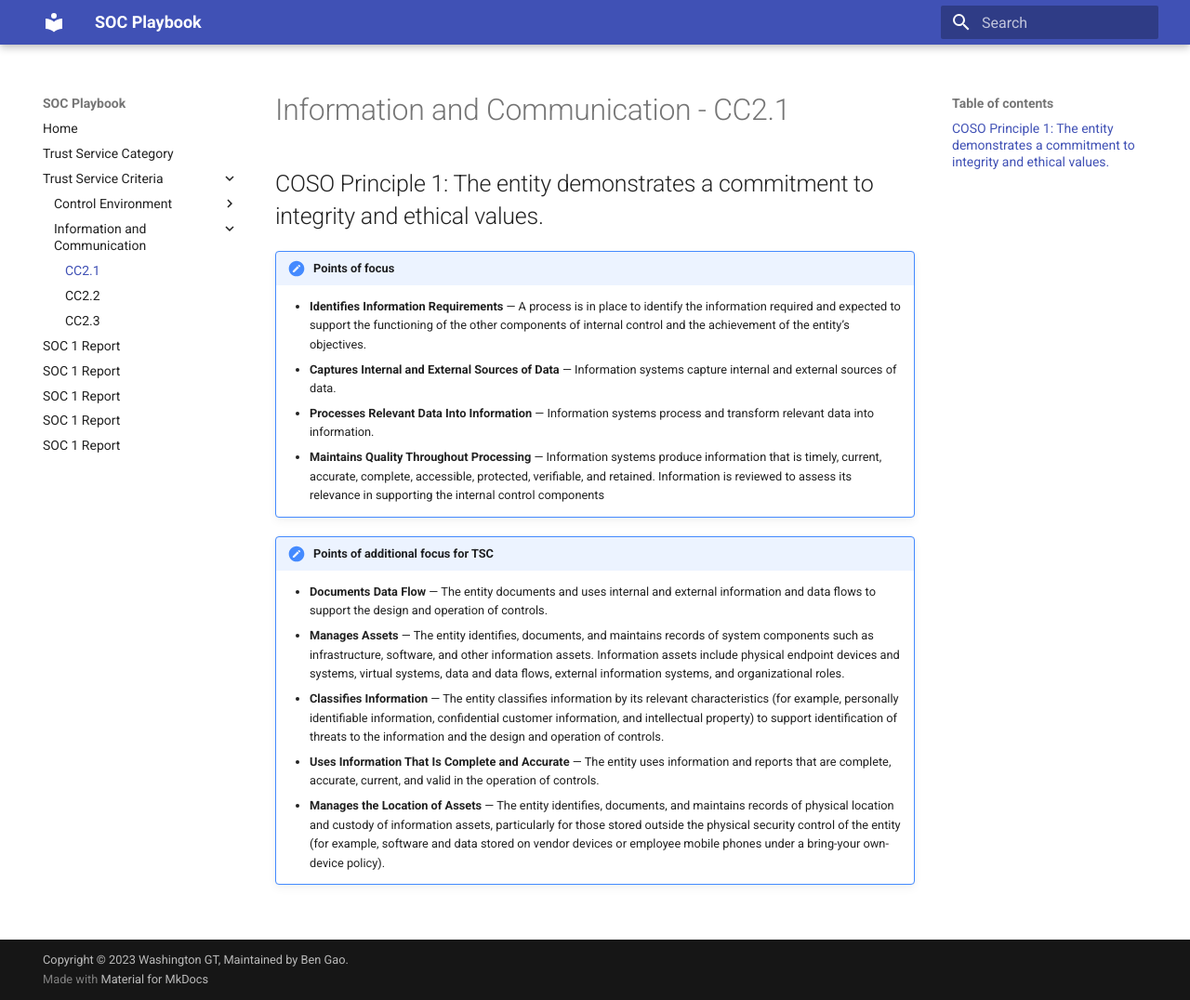
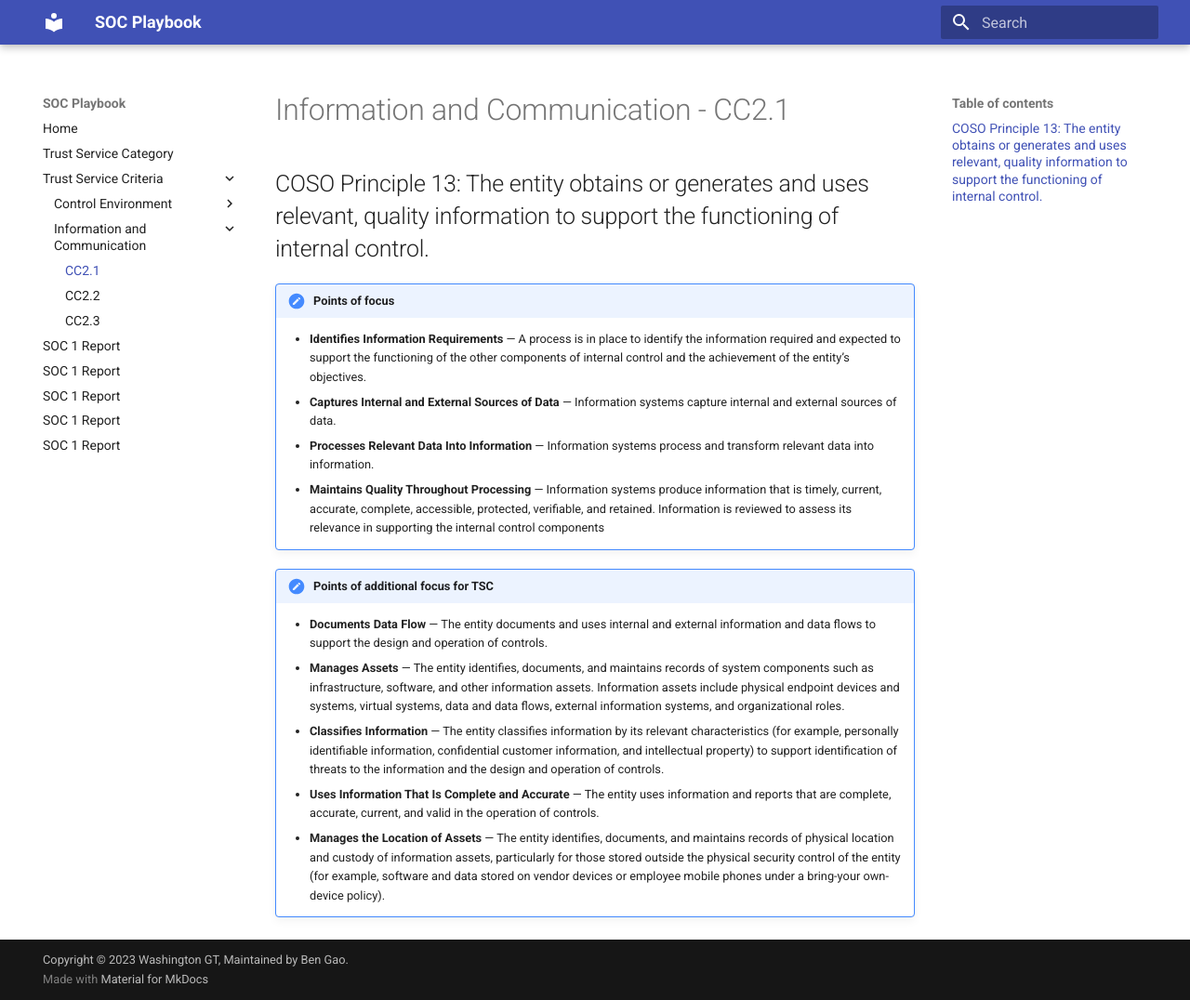
Before and after one commit to WashingtonGT/soc-playbook, an MkDocs documentation site: the page built from docs/tsc/cc2-1.md, in a window 1280 px wide and 1076 px high. Shown: the whole window at 93% size. Built offline with MkDocs 1.6.1 and Material for MkDocs 9.7.7, drawn with Linux system fonts in a browser that asks for light colours.

Commit message:
Update cc2-1.md

```diff
--- a/docs/tsc/cc2-1.md
+++ b/docs/tsc/cc2-1.md
@@ -1,5 +1,5 @@
 #  Information and Communication - CC2.1
-## COSO Principle 1: The entity demonstrates a commitment to integrity and ethical values.
+## COSO Principle 13: The entity obtains or generates and uses relevant, quality information to support the functioning of internal control.
 
 
 !!! note "Points of focus"
```
